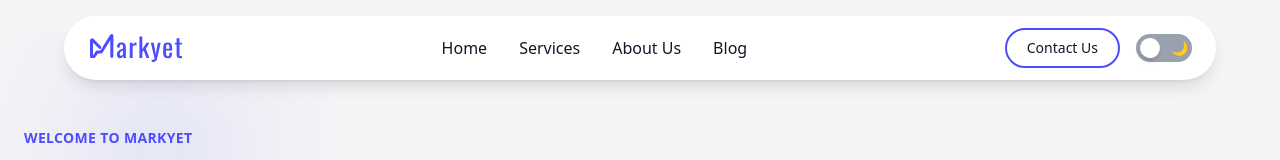
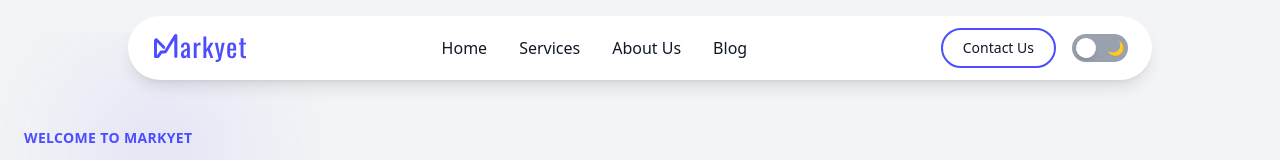
Before and after one commit to teammarkyet/markyet, a React (Vite) app: page / in a window 1280 px wide. Shown: the top 160 px of the page. Built offline with nearby package versions, Linux system fonts and the light colour scheme.

Commit message:
dark mode tgle

```diff
--- a/src/App.jsx
+++ b/src/App.jsx
@@ -16,7 +16,7 @@ const App = () => {
   const toggleDarkMode = () => setDarkMode(prev => !prev);
 
   return (
-    <div className={darkMode ? 'dark' : ''}>
+    <div className={`${darkMode ? 'bg-gray-900 text-white' : 'bg-white text-gray-900'} transition-colors duration-500`}>
       <SEO
         title="Markyet – Digital Marketing, SEO, Social Media & Branding"
         description="Markyet is a digital marketing company helping brands win the digital market with SEO, PPC, social media, web design, and content marketing."
@@ -25,17 +25,22 @@ const App = () => {
         image="https://www.markyet.in/logo.png"
       />
 
-      <Nav darkMode={darkMode} toggleDarkMode={toggleDarkMode} />
+      {/* Navbar with toggle */}
 
-      <main className={`transition-colors duration-500 ${darkMode ? 'bg-gray-900 text-white' : 'bg-white text-gray-900'}`}>
+
+      {/* Main Sections */}
+      <main className="transition-colors duration-500">
+        <Nav darkMode={darkMode} toggleDarkMode={toggleDarkMode} />
         <Hero darkMode={darkMode} />
         <Services darkMode={darkMode} />
         <About_us darkMode={darkMode} />
         <Blogs darkMode={darkMode} />
         <Contact darkMode={darkMode} />
+         <Footer darkMode={darkMode} />
       </main>
 
-      <Footer darkMode={darkMode} />
+      {/* Footer */}
+
     </div>
   );
 };
--- a/src/components/Nav.jsx
+++ b/src/components/Nav.jsx
@@ -4,12 +4,12 @@ import { hamburger } from '../assets/icons';
 import { MarkLogo } from '../assets/images';
 
 const Nav = ({ darkMode, toggleDarkMode }) => {
+  const [menuOpen, setMenuOpen] = useState(false);
   const [active, setActive] = useState("#home");
-  const [menuOpen, setMenuOpen] = useState(false);
 
   return (
     <header className={`flex justify-center py-4 transition-colors duration-500 ${darkMode ? 'bg-gray-900' : 'bg-gray-100'}`}>
-      <nav className={`fixed top-4 z-50 w-[90%] flex justify-between items-center px-6 py-3 rounded-full shadow-lg transition-colors duration-500 ${darkMode ? 'bg-gray-800 text-white' : 'bg-white text-gray-900'}`}>
+      <nav className={`fixed z-50 w-[80%] flex justify-between items-center px-6 py-3 rounded-full shadow-lg transition-colors duration-500 ${darkMode ? 'bg-gray-800 text-white' : 'bg-white text-gray-900'}`}>
 
         {/* Logo */}
         <div className="flex items-center gap-2">
@@ -39,7 +39,6 @@ const Nav = ({ darkMode, toggleDarkMode }) => {
           >
             Contact Us
           </button>
-
           <button
             onClick={toggleDarkMode}
             className={`relative w-14 h-7 flex items-center rounded-full p-1 transition-colors duration-500 ${darkMode ? 'bg-yellow-400' : 'bg-gray-400'}`}
@@ -58,9 +57,17 @@ const Nav = ({ darkMode, toggleDarkMode }) => {
         </div>
       </nav>
 
-      {/* Mobile Dropdown Menu */}
-      {menuOpen && (
-        <div className={`fixed top-20 right-5 w-60 p-6 rounded-xl shadow-lg transition-all duration-300 ${darkMode ? 'bg-gray-800 text-white' : 'bg-white text-gray-900'} lg:hidden z-40`}>
+      {/* Mobile Sidebar */}
+      <div
+        className={`fixed top-20 right-0 w-64 p-6 rounded-l-xl shadow-lg transition-transform duration-300 z-40
+        ${menuOpen ? 'translate-x-0' : 'translate-x-full'}
+        ${darkMode ? 'bg-gray-800 text-white' : 'bg-white text-gray-900'} lg:hidden`}
+      >
+        {/* Cross Button */}
+        <div className="flex justify-end mb-4">
+          <button onClick={() => setMenuOpen(false)} className="text-xl font-bold">✕</button>
+        </div>
+
         <ul className="flex flex-col gap-4">
           {navLinks.map((link) => (
             <li key={link.label}>
@@ -83,7 +90,7 @@ const Nav = ({ darkMode, toggleDarkMode }) => {
                 document.getElementById("contact")?.scrollIntoView({ behavior: "smooth" });
                 setMenuOpen(false);
               }}
-                className="w-full rounded-full text-sm border-2 border-markyetcolor px-5 py-2 font-medium focus:bg-markyetcolor focus:text-white"
+              className={`w-full rounded-full text-sm border-2 px-5 py-2 font-medium transition-colors duration-300 ${darkMode ? 'border-white text-white hover:bg-white hover:text-gray-900' : 'border-markyetcolor focus:bg-markyetcolor focus:text-white'}`}
             >
               Contact Us
             </button>
@@ -101,7 +108,9 @@ const Nav = ({ darkMode, toggleDarkMode }) => {
           </li>
         </ul>
       </div>
-      )}
+
+      {/* Overlay */}
+      {menuOpen && <div className="fixed inset-0 bg-black/60 z-30" onClick={() => setMenuOpen(false)}></div>}
     </header>
   );
 };
```
Lines whose indentation alone changed are shown as unchanged.
